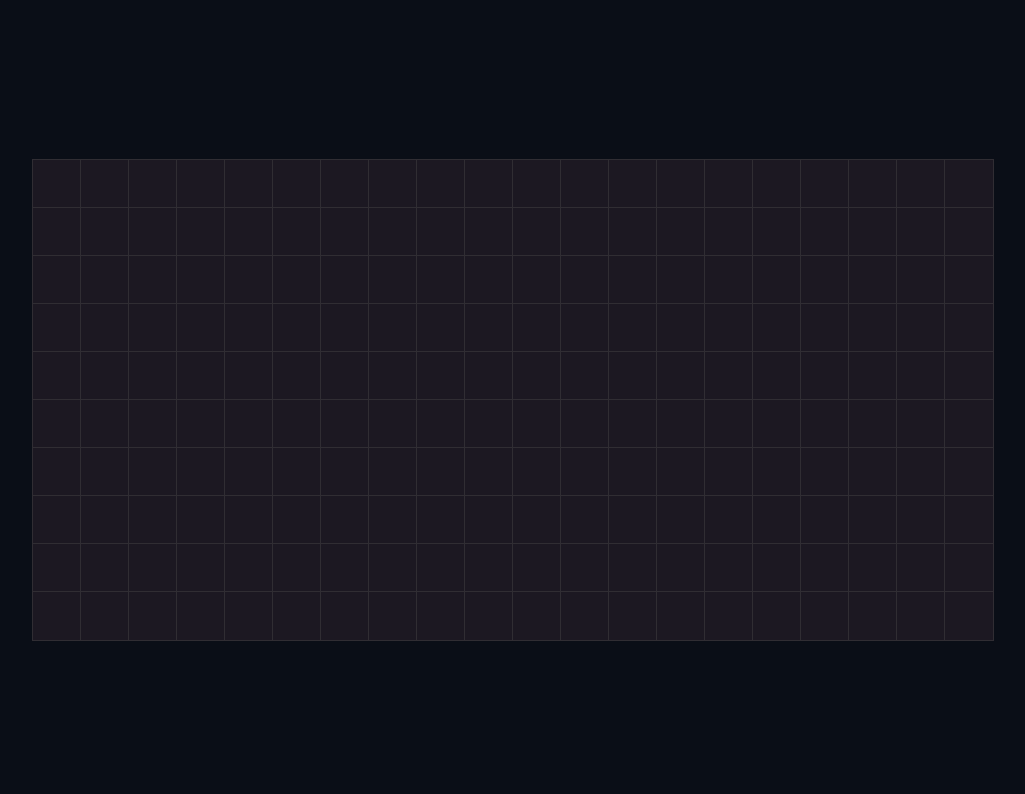
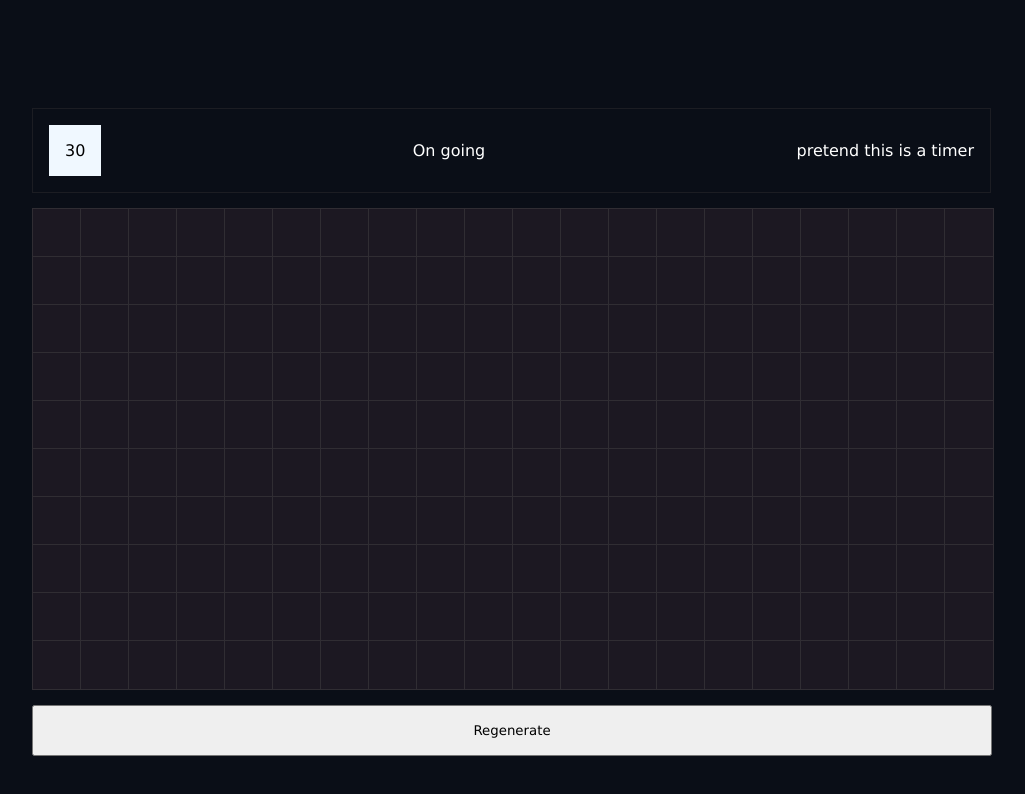
Before and after one commit to Mahefa-Ivan/minesweeper, a React (Create React App) app: page / in a window 1280 px wide. Shown: the top 794 px of the page, without its empty margins (128-1153 px from the left). Built offline with nearby package versions, Linux system fonts and the light colour scheme.

Commit message:
added a button that regenerate the board

```diff
--- a/src/App.jsx
+++ b/src/App.jsx
@@ -1,5 +1,6 @@
 import { useState } from "react";
 import Board from "./components/board/board";
+import BoardHeader from "./components/board-header/board-header";
 
 function App() {
   const generateEmptyBoard = (numberOfRows, numberOfColumns) => {
@@ -87,8 +88,37 @@ function App() {
     }
   };
 
-  const empty_board = generateEmptyBoard(10, 20);
-  const bombCoordinates = generateMineCoordinates(30, 10, 20);
+  const [boardObject, setBoardObject] = useState({
+    dimensions: {
+      row: 10,
+      column: 20,
+    },
+    numberOfBombs: 30,
+  });
+
+  const isAllSafeSquareRevealed = () => {
+    let counter = 0;
+    for (let row of board) {
+      for (let element of row) {
+        counter += element.revealed && element.content === " ";
+      }
+    }
+    return (
+      counter ===
+      boardObject.dimensions.row * boardObject.dimensions.column -
+        boardObject.numberOfBombs
+    );
+  };
+
+  const empty_board = generateEmptyBoard(
+    boardObject.dimensions.row,
+    boardObject.dimensions.column
+  );
+  const bombCoordinates = generateMineCoordinates(
+    boardObject.numberOfBombs,
+    boardObject.dimensions.row,
+    boardObject.dimensions.column
+  );
 
   mineTheBoard(bombCoordinates, empty_board);
 
@@ -96,6 +126,7 @@ function App() {
 
   const [board, setBoard] = useState(empty_board);
   const [gameOver, setGameOver] = useState(false);
+  const [gameOverMessage, setGameOverMessage] = useState("");
 
   const revealAllBombs = () => {
     for (let row of board) {
@@ -113,12 +144,18 @@ function App() {
       return;
     }
     if (board[coordinates.x][coordinates.y].content === "B") {
+      setGameOverMessage("You lose");
       revealAllBombs(bombCoordinates);
       setGameOver(true);
     }
     dfs(coordinates.x, coordinates.y);
     const newBoard = [...board];
     setBoard(newBoard);
+    if (isAllSafeSquareRevealed()) {
+      setGameOverMessage("You win");
+      setGameOver(true);
+      return;
+    }
   };
 
   const dfs = (x, y) => {
@@ -139,7 +176,35 @@ function App() {
 
   return (
     <div className="container">
-      <Board board={board} revealFunction={revealTile} />
+      <div className="wrapper">
+        <BoardHeader
+          numberOfbombs={boardObject.numberOfBombs}
+          message={gameOverMessage}
+        />
+        <Board board={board} revealFunction={revealTile} />
+        <footer className="board-footer">
+          <button
+            onClick={() => {
+              setGameOver(false);
+              setGameOverMessage("");
+              const empty_board = generateEmptyBoard(
+                boardObject.dimensions.row,
+                boardObject.dimensions.column
+              );
+              const bombCoordinates = generateMineCoordinates(
+                boardObject.numberOfBombs,
+                boardObject.dimensions.row,
+                boardObject.dimensions.column
+              );
+              mineTheBoard(bombCoordinates, empty_board);
+              prepBoard(empty_board, bombCoordinates);
+              setBoard(empty_board);
+            }}
+          >
+            Regenerate
+          </button>
+        </footer>
+      </div>
     </div>
   );
 }
--- a/src/assets/globals.css
+++ b/src/assets/globals.css
@@ -14,8 +14,10 @@
 }
 
 .container{
-  height: 100vh;
+  padding: 2rem;
+  min-height: 100vh;
   display: flex;
+  flex-direction: column;
   align-items: center;
   justify-content: center;
 }
--- a/src/components/board-header/board-header.css
+++ b/src/components/board-header/board-header.css
@@ -0,0 +1,19 @@
+.board-header *{
+    color: white;
+}
+
+.board-header{
+    border: 1px solid rgba(74, 64, 64, 0.294);
+    display: flex;
+    align-items: center;
+    justify-content: center;
+    justify-content: space-between;
+    width: 925px;
+    padding: 1rem;
+}
+
+.bombs-counter{
+    background-color: aliceblue;
+    padding: 1rem;
+    color: black;
+}
--- a/src/components/board-header/board-header.jsx
+++ b/src/components/board-header/board-header.jsx
@@ -0,0 +1,11 @@
+import "./board-header.css";
+
+export default function BoardHeader({ numberOfbombs, message }) {
+  return (
+    <header className="board-header">
+      <div className="bombs-counter">{numberOfbombs}</div>
+      <div className="center">{message !== "" ? message : "On going"}</div>
+      <div className="timer-wrapper">pretend this is a timer</div>
+    </header>
+  );
+}
--- a/src/components/board/board.css
+++ b/src/components/board/board.css
@@ -1,8 +1,19 @@
 .board{
-    padding: 1rem;
+    padding: 1rem 0;
     display: grid;
     grid-template-columns: repeat(20, 3rem);
     grid-template-rows: repeat(10, 3rem);
     align-items: center;
     justify-content: center;
 }
+
+.board-wrapper{
+    display: flex;
+    flex-direction: column;
+    border: 1px solid red;
+}
+
+.board-footer button{
+    padding: 1rem;
+    width: 100%;
+}
--- a/src/components/tile/tile.css
+++ b/src/components/tile/tile.css
@@ -6,16 +6,16 @@
     padding: 0.5rem;
     color: transparent;
     background-color: rgb(28, 24, 34);
+    display: flex;
+    align-items: center;
+    justify-content: center;
 }
 
 .tile.show{
     background-color: aliceblue;
     color: lime;
-    display: flex;
-    align-items: center;
-    justify-content: center;
     font-weight: 800;
-    animation: pop 0.2s ease-in 0s 1 forwards;
+    animation: pop 0.3s ease-in 0s 1 forwards;
     color: rgb(255, 47, 47);
 }
 
@@ -31,8 +31,7 @@
         width: 0.5rem;
         height: 0.5rem;
         background-color: rgb(255, 47, 47);
-    }
-    to{
+    }to{
         border-radius: 0;
     }
 }
```
